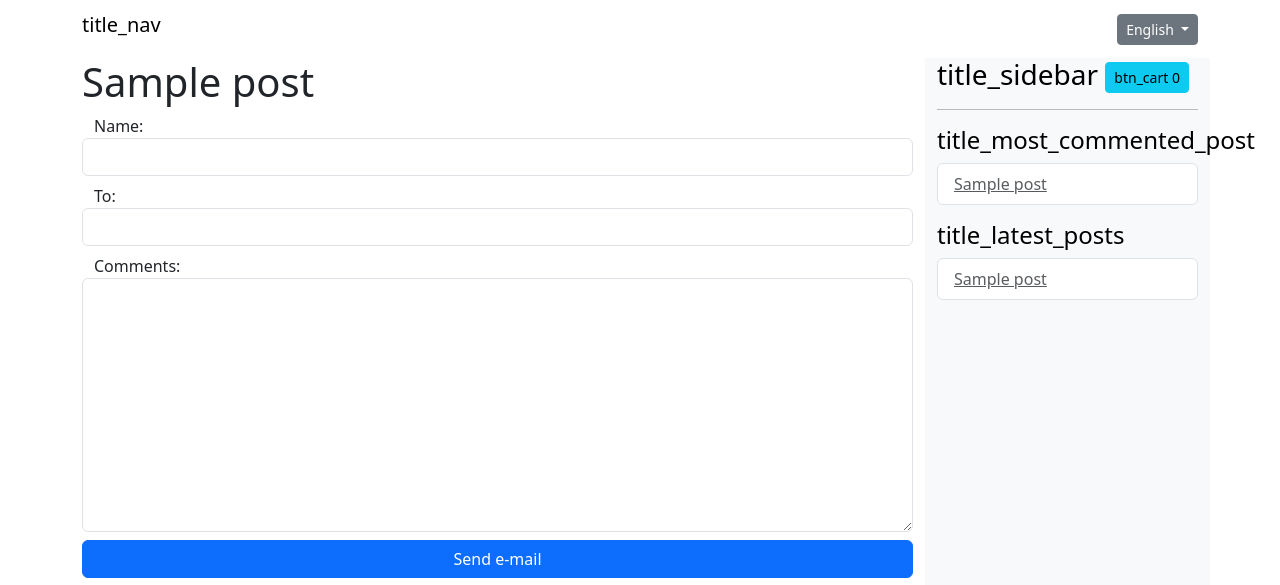
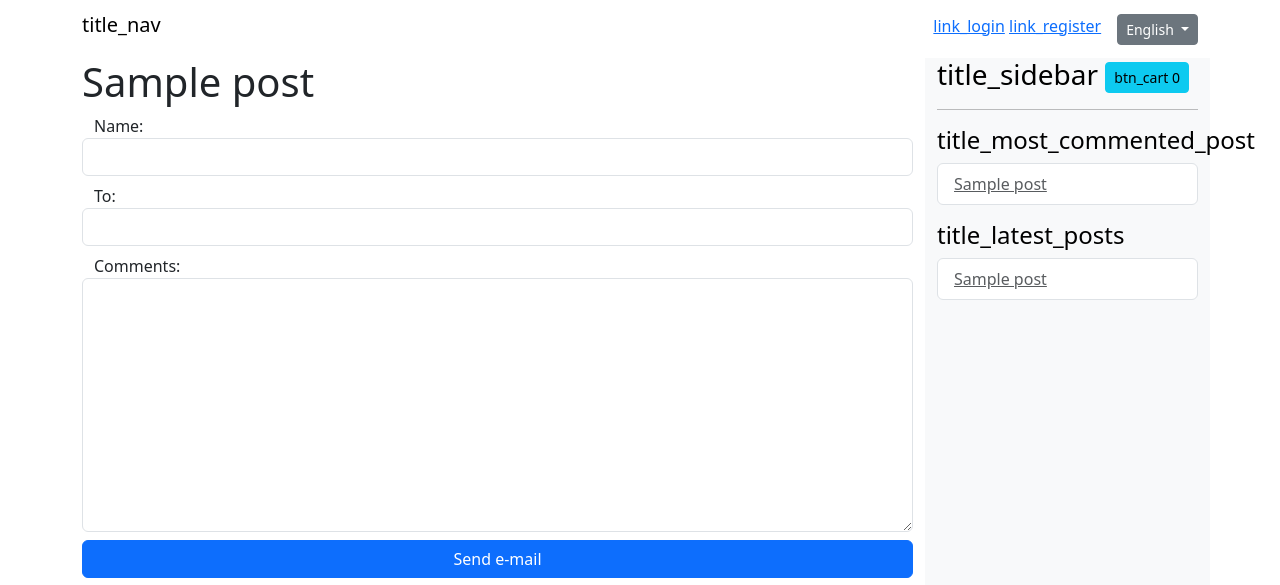
Before and after one commit to jmbae-live/mysite2, a Django app: page /en/blog/1/share/ in a window 1280 px wide. Shown: the top 585 px of the page. Run offline with Django 4.2, Linux system fonts and the light colour scheme; tables that the repository leaves empty hold one stand-in row (values such as "Sample post"); parts of the project's set-up code (start-up, migrations or seed data) failed here and were passed over.

Commit message:
로그인 / 회원가입 링크 추가

```diff
--- a/templates/base.html
+++ b/templates/base.html
@@ -15,6 +15,15 @@
 <nav class="navbar bg-body-emphasis">
     <div class="container">
         <a class="navbar-brand h1" href="/">{% trans "title_nav" %}</a>
+        <div class="d-flex flex-direction-row justify-content-between">
+            <div class="me-3">
+                {% if request.user.is_authenticated %}
+                    <a href="{% url 'logout' %}">{% trans "link_logout" %}</a>
+                {% else %}
+                    <a href="{% url 'login' %}">{% trans "link_login" %}</a>
+                    <a href="{% url 'register' %}">{% trans "link_register" %}</a>
+                {% endif %}
+            </div>
             {% get_current_language as LANGUAGE_CODE %}
             {% get_available_languages as LANGUAGES %}
             {% get_language_info_list for LANGUAGES as languages %}
@@ -38,7 +47,7 @@
                     {% endfor %}
                 </ul>
             </div>
-
+        </div>
     </div>
 </nav>
 
```
Also changed, not shown: account/locale/en/LC_MESSAGES/django.po, account/locale/ko/LC_MESSAGES/django.po, locale/en/LC_MESSAGES/django.po, locale/ko/LC_MESSAGES/django.po. Lines whose indentation alone changed are shown as unchanged.
